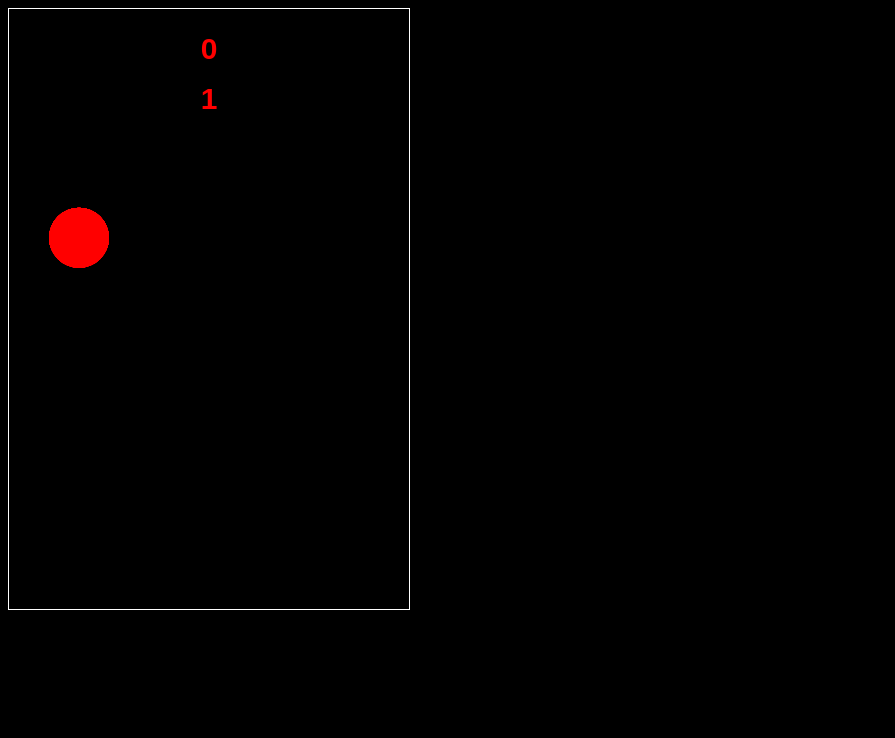
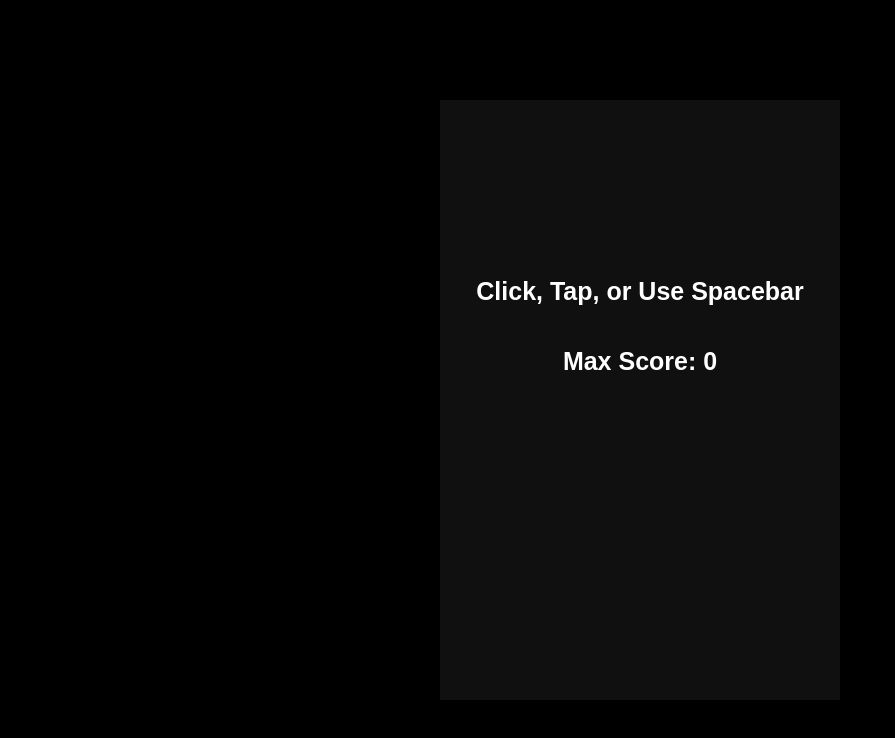
Before and after one commit to kyleissuper/floppy, a plain HTML site: page flappy.html in a window 1280 px wide. Shown: the whole page, without its empty margins (0-895 px from the left). Drawn offline with Linux system fonts and the light colour scheme.

Commit message:
Splash screen added

```diff
--- a/flappy.html
+++ b/flappy.html
@@ -4,10 +4,22 @@
     <style>
       body {
         background: #000;
+        margin: 0;
+        padding: 0;
+        width: 100vw;
+        height: 100vh;
+      }
+      #game {
+        background: #101010;
+        position: absolute;
+        left: 50%;
+        margin-left: -200px;
+        top: 50%;
+        margin-top: -300px;
       }
     </style>
   </head>
   <body>
-    <canvas id="game" width="400" height="600" style="border: 1px solid #fff;"></canvas>
+    <canvas id="game" width="400" height="600"></canvas>
   </body>
 </html>
--- a/js/flappy.js
+++ b/js/flappy.js
@@ -1,9 +1,11 @@
 const flappy = (function makeFlappy(){
 
   let hitBoxes, physics, bird, canvas, ctx, obstacles, score;
+  let isPlaying = false;
 
   const publicAPI = {
     setup,
+    showSplash,
     newGame,
     nextFrame,
     renderWithLag
@@ -22,6 +24,7 @@ const flappy = (function makeFlappy(){
     ctx = canvas.getContext("2d");
     canvas.addEventListener("click", click);
     window.addEventListener("keypress", keyPress);
+    newGame();
   }
 
   function newGame() {
@@ -43,26 +46,42 @@ const flappy = (function makeFlappy(){
       width: canvas.width,
       height: canvas.height
     });
+    showSplash();
+  }
+
+  function showSplash() {
+    ctx.clearRect(0, 0, canvas.width, canvas.height);
+    ctx.fillStyle = "#fff";
+    ctx.font = "Bold 25px Arial";
+    ctx.textAlign = "center";
+    ctx.fillText("Click, Tap, or Use Spacebar", 200, 200);
+    ctx.fillText("Max Score: " + Math.floor(score.state.max), 200, 270);
   }
 
   function nextFrame() {
+    if (isPlaying === false) {
+      return;
+    }
     score.nextFrame();
     bird.nextFrame(physics);
     obstacles.nextFrame(physics);
     for (let i=0; i<hitBoxes.length; i++) {
       if (physics.didBirdHitBox(bird.state, hitBoxes[i])) {
-        newGame();
+        end();
       }
     }
     let obstacleBoxes = obstacles.getBoxes();
     for (let i=0; i<obstacleBoxes.length; i++) {
       if (physics.didBirdHitBox(bird.state, obstacleBoxes[i])) {
-        newGame();
+        end();
       }
     }
   }
 
   function renderWithLag(lagPercent) {
+    if (isPlaying === false) {
+      return;
+    }
     ctx.clearRect(0, 0, canvas.width, canvas.height);
     bird.draw(ctx, lagPercent);
     obstacles.draw(ctx, lagPercent);
@@ -70,13 +89,22 @@ const flappy = (function makeFlappy(){
   }
 
   function keyPress(evt) {
-    if (evt.code === "Space")
+    if (evt.code === "Space") {
+      isPlaying = true;
       bird.jump();
+    }
   }
 
   function click(evt) {
+    isPlaying = true;
     bird.jump();
   }
+
+  function end() {
+    isPlaying = false;
+    newGame();
+  }
+
 })();
 
 export { flappy };
--- a/js/main.js
+++ b/js/main.js
@@ -8,6 +8,5 @@ import { scoreBoard } from "./scoreBoard.js";
 
 document.addEventListener("DOMContentLoaded", function loadGame() {
   flappy.setup(physics, bird, obstacleMaker, scoreBoard);
-  flappy.newGame();
   loop.start(flappy.nextFrame, flappy.renderWithLag);
 });
--- a/js/scoreBoard.js
+++ b/js/scoreBoard.js
@@ -12,7 +12,8 @@ const scoreBoard = (function scoreMaker() {
   const publicAPI = {
     nextFrame,
     draw,
-    reset
+    reset,
+    state
   };
 
   return publicAPI;
@@ -20,12 +21,13 @@ const scoreBoard = (function scoreMaker() {
   // ****************************************
 
   function nextFrame() {
-    state.counter += 0.04;
+    state.counter += 0.015;
     state.max = Math.max(state.counter, state.max);
   }
 
   function draw(ctx, lagPercent) {
     ctx.font = state.font;
+    ctx.fillStyle = state.color;
     ctx.textAlign = "center";
     ctx.fillText(Math.floor(state.counter), 200, 50);
     ctx.fillText(Math.floor(state.max), 200, 100);
```
Also changed, not shown: 1 other file.
